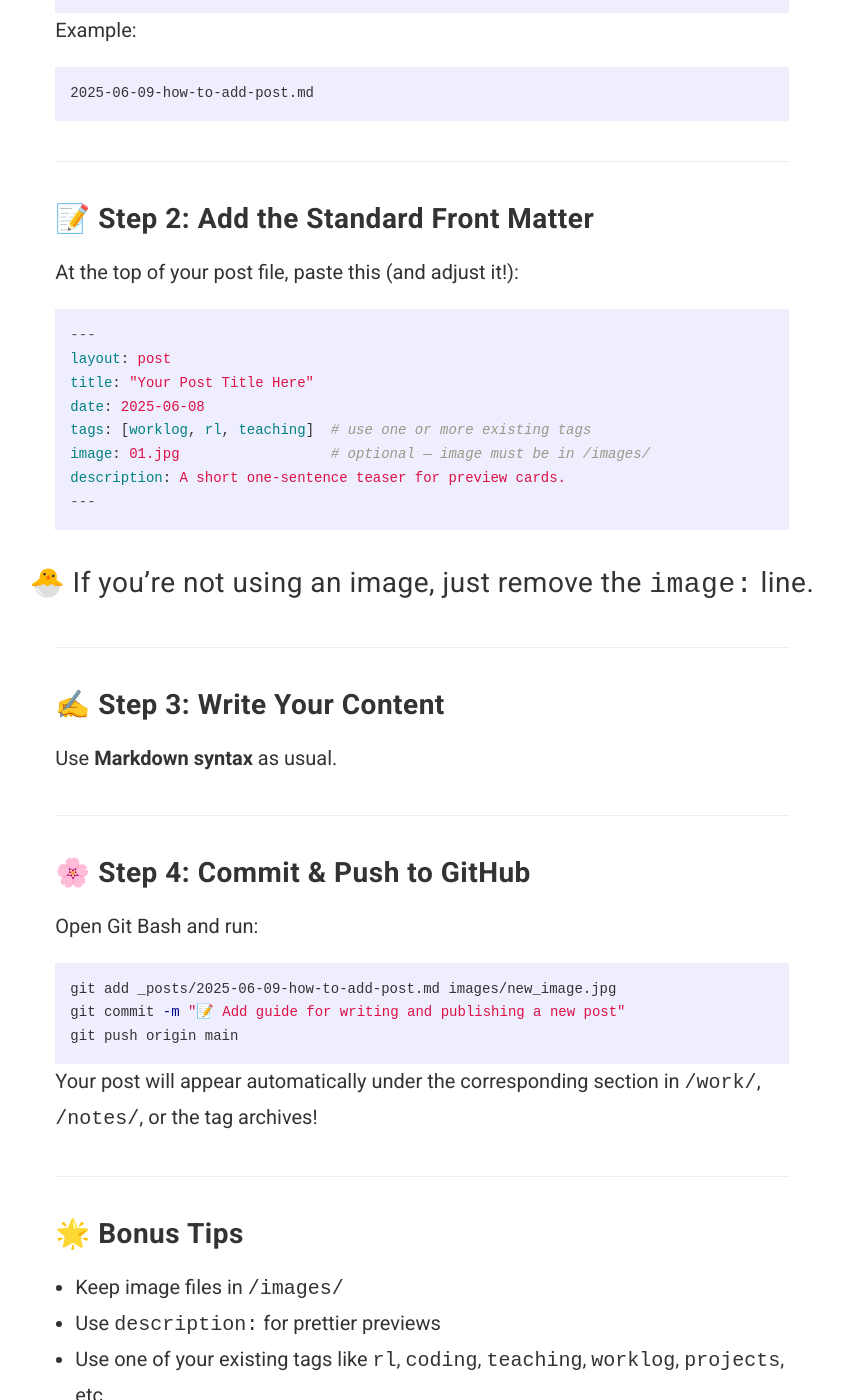
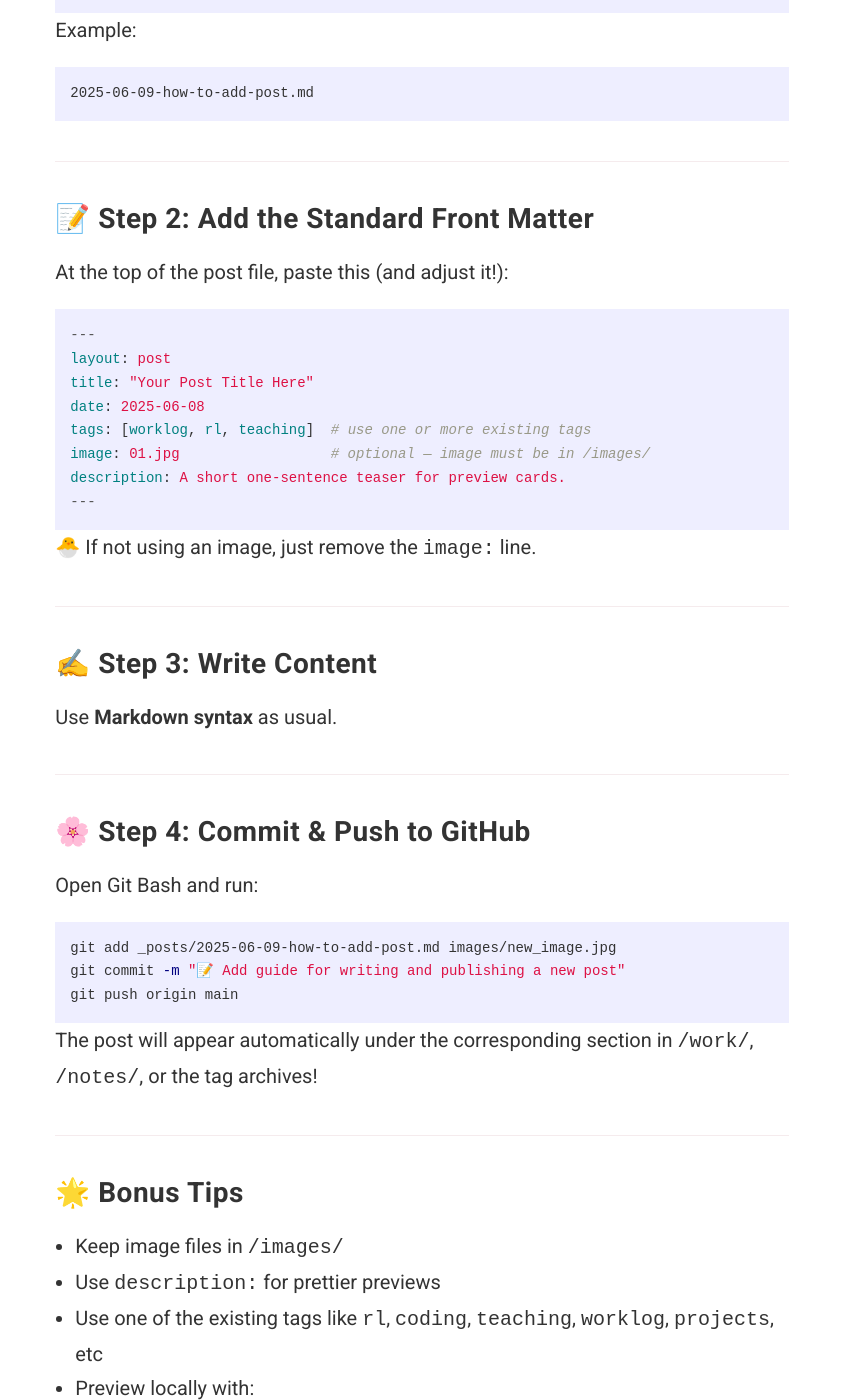
Before and after one commit to ZhangJingru-Ruby/ZhangJingru-Ruby.github.io, a Jekyll site: the page built from _posts/2025-06-08-post-guidance.md, in a window 1280 px wide and 1400 px high, scrolled down 602 px. Shown: the whole window, without its empty margins (218-1061 px from the left). Built offline with Jekyll 4.4.1, drawn with Linux system fonts in a browser that asks for light colours; nearby versions of some CDN libraries; some of the changed text lies outside the part shown.

````diff
--- a/_posts/2025-06-08-post-guidance.md
+++ b/_posts/2025-06-08-post-guidance.md
@@ -9,7 +9,7 @@ description: A step-by-step guide I wrote for myself (and future me!) on how to
 
 ## 🪄 Step 1: Create Your New Markdown File
 
-In your project folder, navigate to:
+In the project folder, navigate to:
 
 ```
 _pages/      ← for pages like About, Notes, etc.
@@ -31,7 +31,7 @@ Example:
 
 ## 📝 Step 2: Add the Standard Front Matter
 
-At the top of your post file, paste this (and adjust it!):
+At the top of the post file, paste this (and adjust it!):
 
 ```yaml
 ---
@@ -44,11 +44,11 @@ description: A short one-sentence teaser for preview cards.
 ---
 ```
 
-> 🐣 If you're not using an image, just remove the `image:` line.
+🐣 If not using an image, just remove the `image:` line.
 
 ---
 
-## ✍️ Step 3: Write Your Content
+## ✍️ Step 3: Write Content
 
 Use **Markdown syntax** as usual.
 
@@ -64,7 +64,7 @@ git commit -m "📝 Add guide for writing and publishing a new post"
 git push origin main
 ```
 
-Your post will appear automatically under the corresponding section in `/work/`, `/notes/`, or the tag archives!
+The post will appear automatically under the corresponding section in `/work/`, `/notes/`, or the tag archives!
 
 ---
 
@@ -72,7 +72,7 @@ Your post will appear automatically under the corresponding section in `/work/`,
 
 - Keep image files in `/images/`
 - Use `description:` for prettier previews
-- Use one of your existing tags like `rl`, `coding`, `teaching`, `worklog`, `projects`, etc
+- Use one of the existing tags like `rl`, `coding`, `teaching`, `worklog`, `projects`, etc
 - Preview locally with:
   ```bash
   bundle exec jekyll serve
````
Also changed, not shown: _posts/2025-06-08-new-tab-guidance.md (added, +90 -0 lines).
